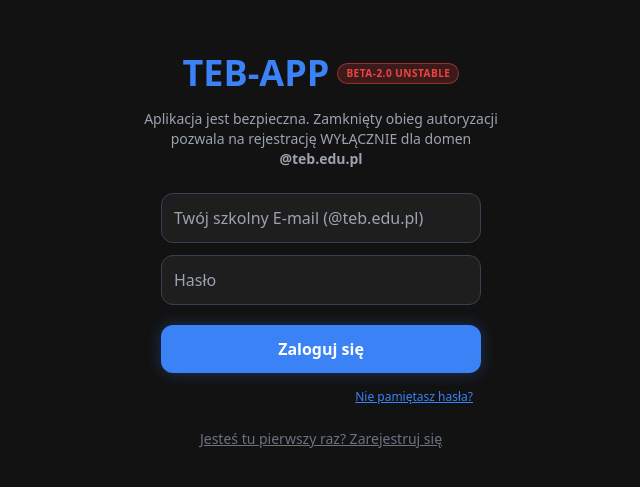
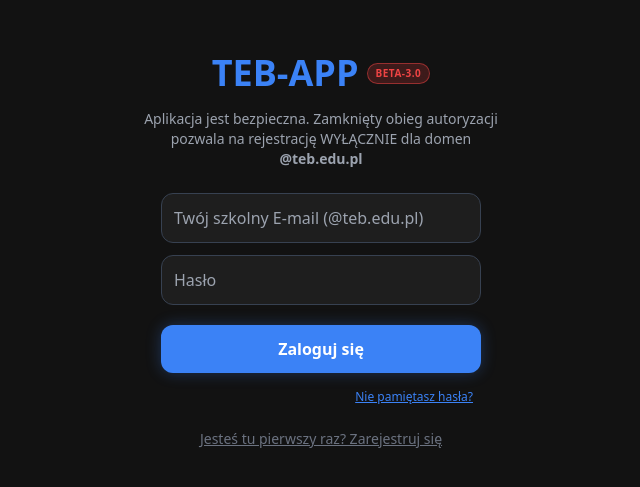
Before and after one commit to Kamciosz/teb-app-production, a React (Vite) app: page / in a window 1280 px wide. Shown: the part 149-636 px from the top of the page, without its empty margins (319-959 px from the left). Built offline with nearby package versions, Linux system fonts and the light colour scheme.

Commit message:
chore(versioning): bump app version to Beta-3.0 to mark the beginning of role-based and modular architecture

```diff
--- a/package.json
+++ b/package.json
@@ -1,7 +1,7 @@
 {
   "name": "teb-app-pwa",
   "private": true,
-  "version": "2.0.0-beta.unstable",
+  "version": "3.0.0-beta",
   "type": "module",
   "scripts": {
     "dev": "vite",
--- a/src/App.jsx
+++ b/src/App.jsx
@@ -113,7 +113,7 @@ function App() {
                 <div className="flex items-center gap-2 mb-4">
                     <h1 className="text-4xl font-bold text-primary">TEB-APP</h1>
                     <span className="bg-red-500/20 text-red-500 border border-red-500/50 text-[10px] font-bold px-2 py-0.5 rounded-full uppercase tracking-wider backdrop-blur-sm">
-                        Beta-2.0 Unstable
+                        Beta-3.0
                     </span>
                 </div>
                 <p className="text-gray-400 text-center mb-6 max-w-sm text-sm">
@@ -176,7 +176,7 @@ function App() {
                         <div className="flex items-center gap-2">
                             <h1 className="text-xl font-bold text-primary">📱 TEB-App</h1>
                             <span className="bg-orange-500/20 text-orange-500 border border-orange-500/50 text-[8px] font-bold px-1.5 py-0.5 rounded-full uppercase tracking-wider">
-                                Beta 2.0
+                                Beta 3.0
                             </span>
                         </div>
                     </header>
```
Also changed, not shown: 1 other file (tests, documents, lock files or other folders).
